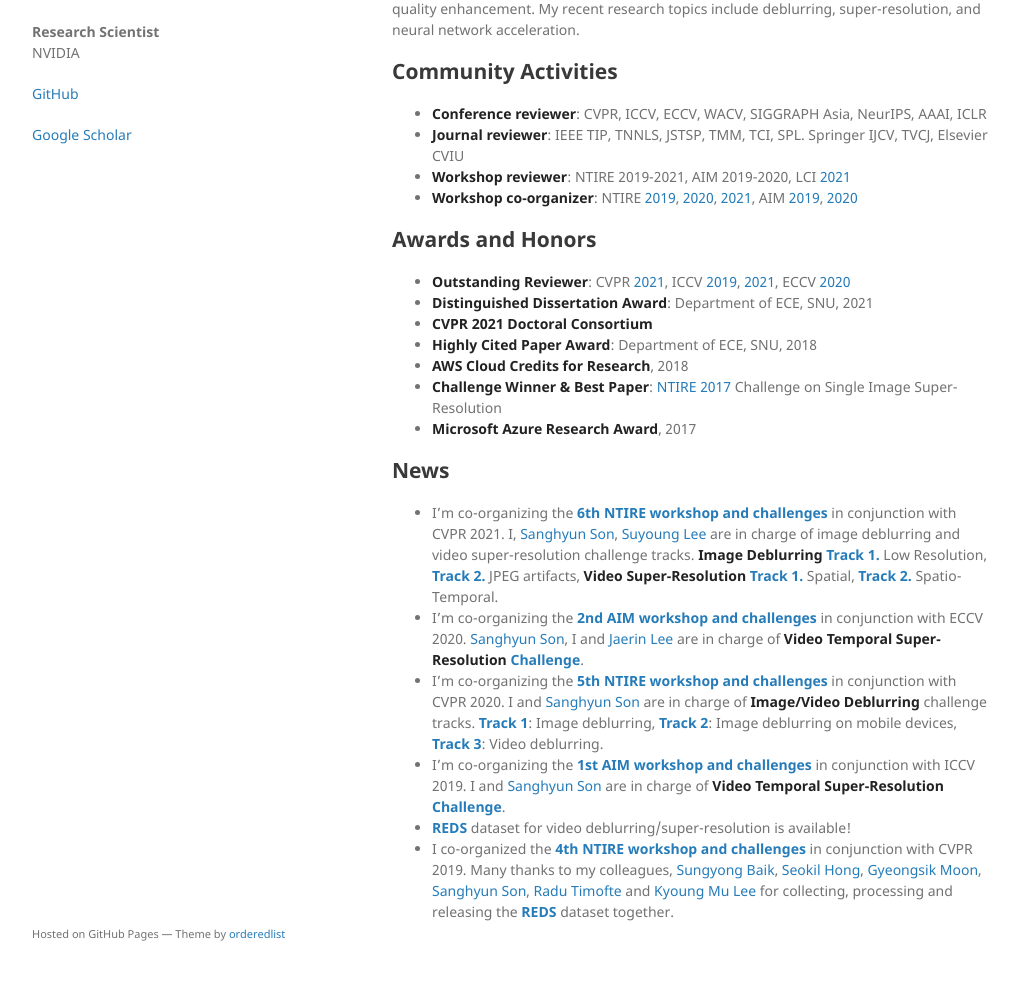
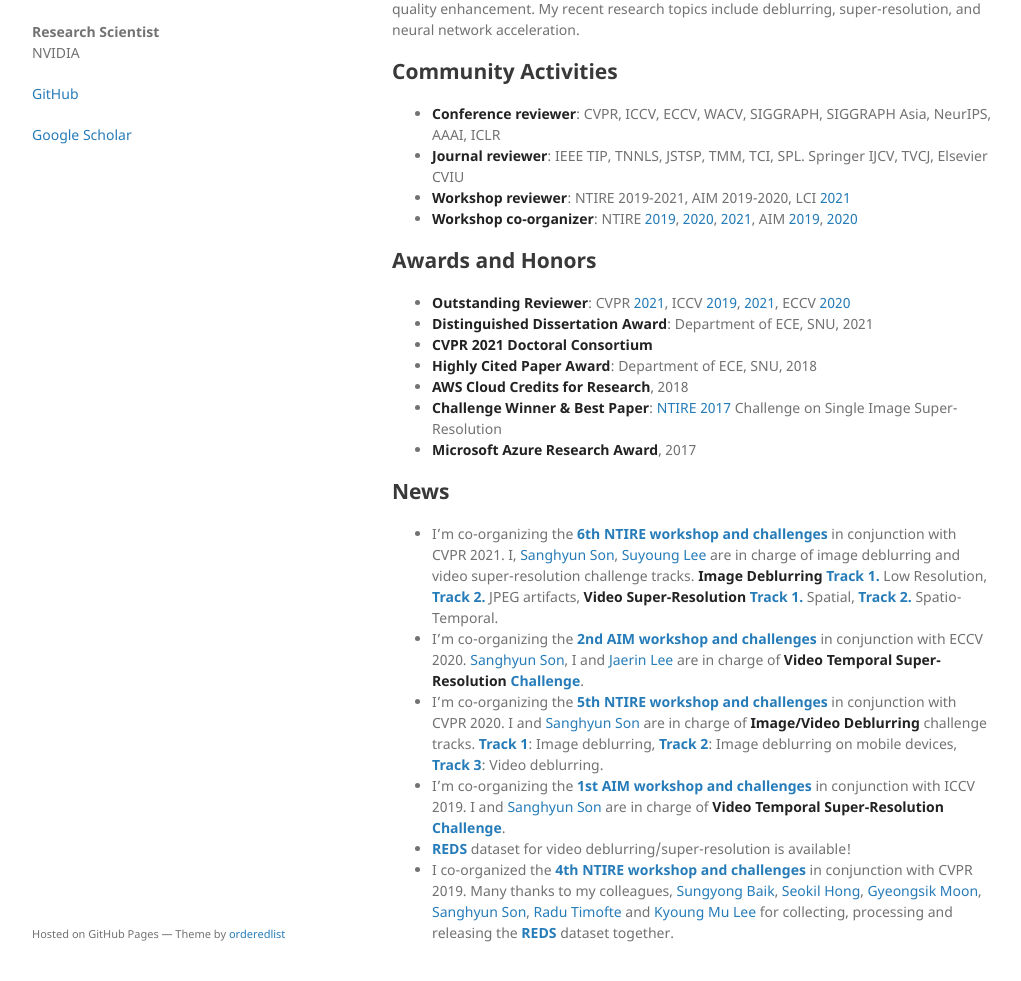
Before and after one commit to SeungjunNah/seungjunnah.github.io, a Jekyll site: the page built from index.md, in a window 1280 px wide and 1396 px high, cut to the strip 383-1364 px from the top of the window. Shown: the whole strip, without its empty margins (128-1149 px from the left). Built offline with Jekyll 4.4.1, drawn with Linux system fonts in a browser that asks for light colours.

Commit message:
publication & review update

```diff
--- a/index.md
+++ b/index.md
@@ -22,7 +22,7 @@ My recent research topics include deblurring, super-resolution, and neural netwo
 
 ## Community Activities
 
-* **Conference reviewer**: CVPR, ICCV, ECCV, WACV, SIGGRAPH Asia, NeurIPS, AAAI, ICLR
+* **Conference reviewer**: CVPR, ICCV, ECCV, WACV, SIGGRAPH, SIGGRAPH Asia, NeurIPS, AAAI, ICLR
 * **Journal reviewer**: IEEE TIP, TNNLS, JSTSP, TMM, TCI, SPL. Springer IJCV, TVCJ, Elsevier CVIU
 * **Workshop reviewer**: NTIRE 2019-2021, AIM 2019-2020, LCI [2021](https://sites.google.com/view/lci-iccv2021)
 * **Workshop co-organizer**: NTIRE [2019](https://data.vision.ee.ethz.ch/cvl/ntire19/), [2020](https://data.vision.ee.ethz.ch/cvl/ntire20/), [2021](https://data.vision.ee.ethz.ch/cvl/ntire21/), AIM [2019](https://data.vision.ee.ethz.ch/cvl/aim19/), [2020](https://data.vision.ee.ethz.ch/cvl/aim19/)
```
Also changed, not shown: publications.md (+1 -0 lines), 1 other file.
